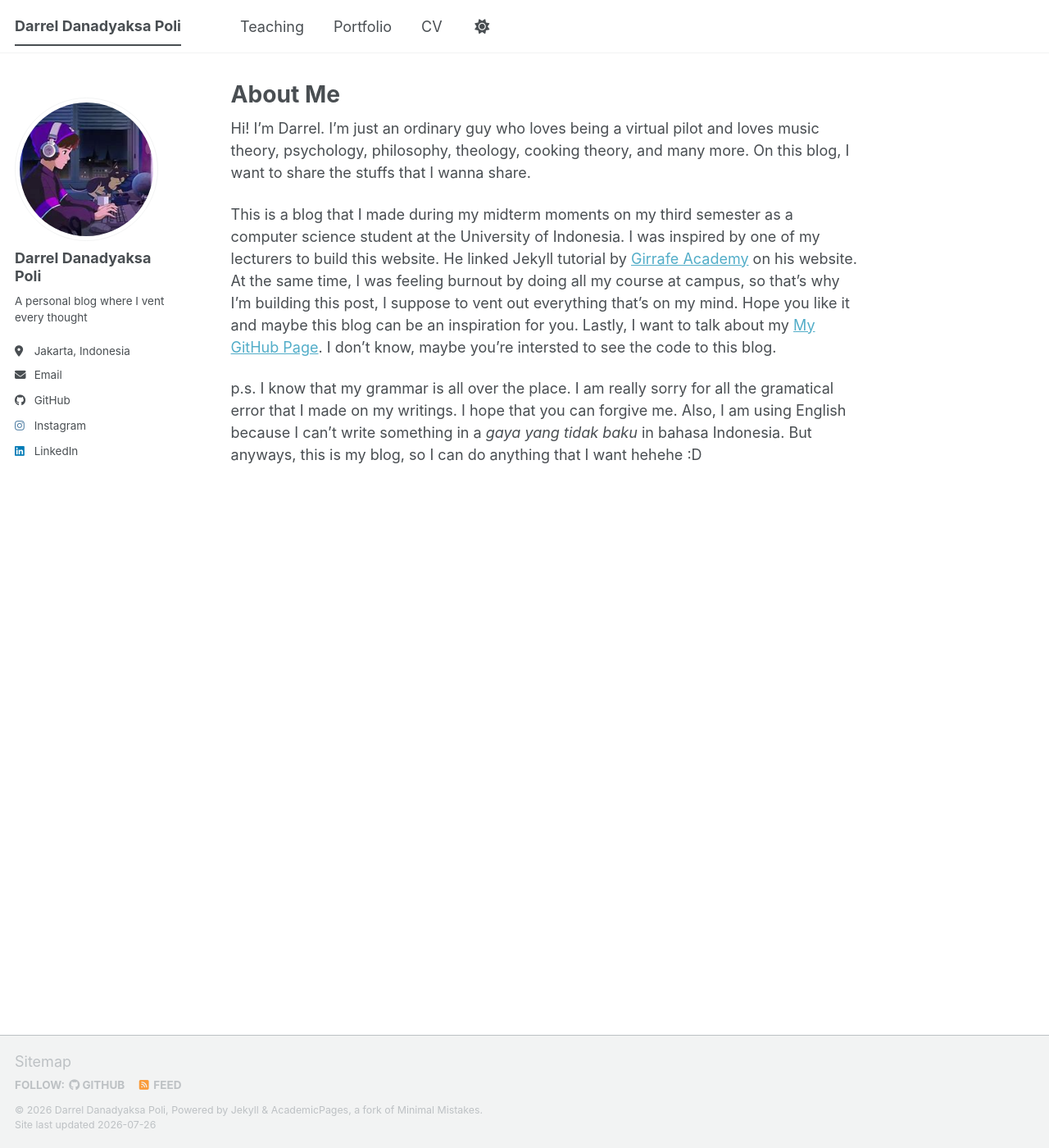
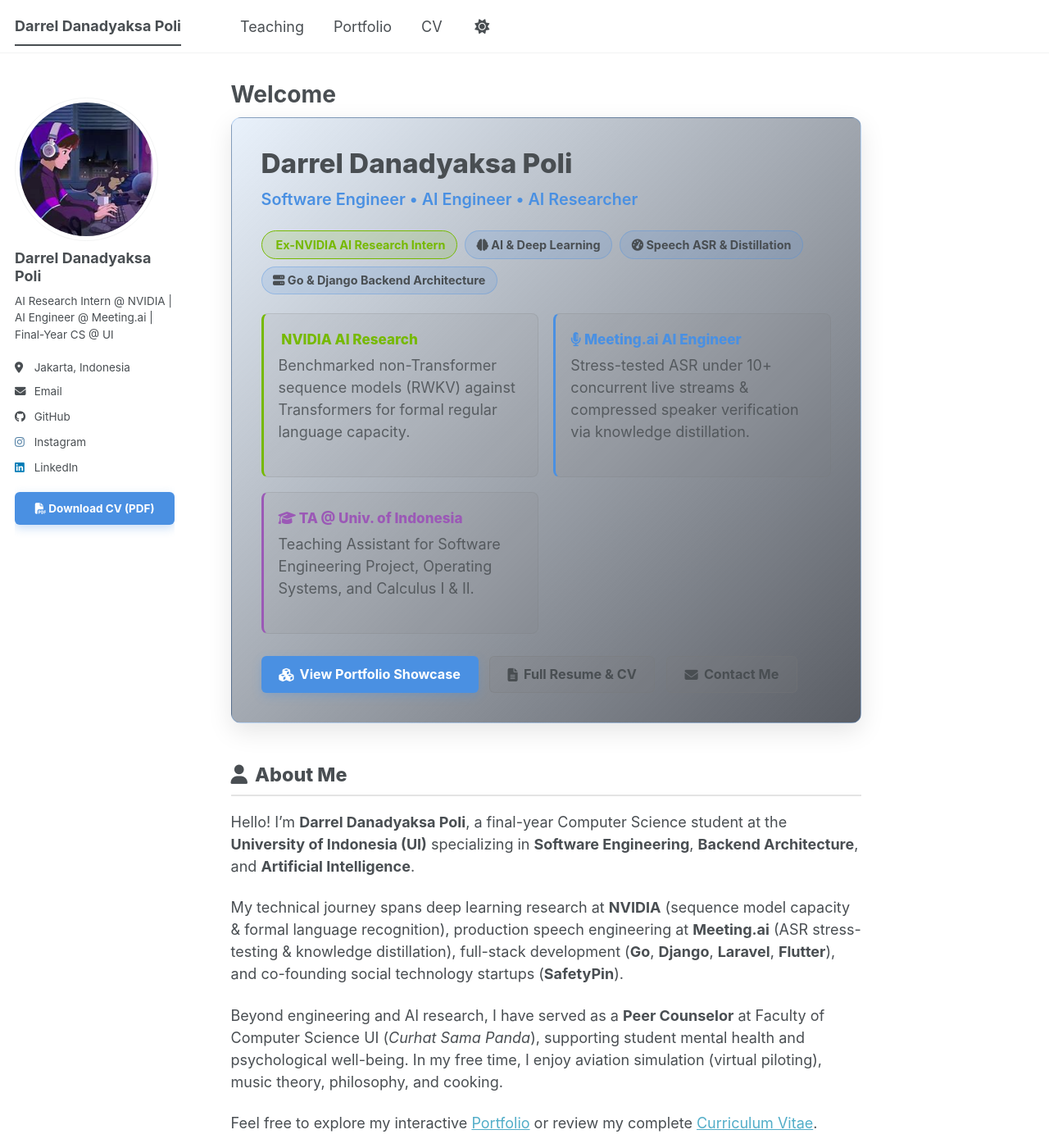
Before and after one commit to KronosDP/KronosDP.github.io, a Jekyll site: the page built from _pages/about.md, in a window 1280 px wide and 1400 px high. Shown: the whole window at 82% size. Built offline with Jekyll 4.4.1, drawn with Linux system fonts in a browser that asks for light colours; a script bundle is joined from its source files by our own code; library files that are not in the unit come from our copies.

Commit message:
Optimize site for recruiter conversion with homepage hero, sidebar bio, and download CV CTA

```diff
--- a/_config.yml
+++ b/_config.yml
@@ -12,7 +12,7 @@
 title                    : "Darrel Danadyaksa Poli"
 title_separator          : "-"
 name                     : &name "Darrel Danadyaksa Poli"
-description              : &description "A personal website and academic portfolio where I vent every thought."   # Update this with a general description of your site, this is the default if not overridden by a page
+description              : &description "Darrel Danadyaksa Poli — Software Engineer, AI Engineer, & AI Researcher."   # Update this with a general description of your site, this is the default if not overridden by a page
 url                      : https://KronosDP.github.io # The base hostname & protocol for your site e.g. "https://[your GitHub username].github.io",
                                                            # or if you already have some other page hosted on Github then use "https://[your GitHub username].github.io/[Your Repo Name]"
 baseurl                  : "" # the subpath of your site, e.g. "/blog"
@@ -26,7 +26,7 @@
   avatar           : "profile.png"
   name             : "Darrel Danadyaksa Poli"
   pronouns         : # example: "she/her"
-  bio              : "A personal blog where I vent every thought"
+  bio              : "AI Research Intern @ NVIDIA | AI Engineer @ Meeting.ai | Final-Year CS @ UI"
   location         : "Jakarta, Indonesia"
   employer         : # Red Brick University
   uri              : # URL
--- a/_includes/author-profile.html
+++ b/_includes/author-profile.html
@@ -172,5 +172,10 @@
       <li><a href="https://www.zhihu.com/people/{{ author.zhihu }}"><i class="fab fa-fw fa-zhihu icon-pad-right" aria-hidden="true"></i>Zhihu</a></li>
       {% endif %}
     </ul>
+    <div style="margin-top: 1rem; text-align: center;">
+      <a href="/cv/resume-ai.pdf" target="_blank" class="btn btn--primary" style="display: block; width: 100%; border-radius: 6px; font-weight: 700; background: #4a90e2; color: #fff !important; text-decoration: none !important; padding: 0.55rem 0.5rem; text-align: center; box-shadow: 0 4px 12px rgba(74, 144, 226, 0.3);">
+        <i class="fas fa-file-pdf"></i> Download CV (PDF)
+      </a>
+    </div>
   </div>
 </div>
--- a/_pages/about.md
+++ b/_pages/about.md
@@ -1,14 +1,174 @@
 ---
 permalink: /
-title: "About Me"
+title: "Welcome"
 author_profile: true
 redirect_from:
   - /about/
   - /about.html
 ---
 
-Hi! I'm Darrel. I'm just an ordinary guy who loves being a virtual pilot and loves music theory, psychology, philosophy, theology, cooking theory, and many more. On this blog, I want to share the stuffs that I wanna share.
+<style>
+  .hero-banner {
+    background: linear-gradient(135deg, rgba(74, 144, 226, 0.12) 0%, rgba(20, 25, 35, 0.7) 100%);
+    border: 1px solid rgba(74, 144, 226, 0.3);
+    border-radius: 12px;
+    padding: 2rem;
+    margin-bottom: 2.5rem;
+    box-shadow: 0 10px 30px rgba(0,0,0,0.1);
+  }
 
-This is a blog that I made during my midterm moments on my third semester as a computer science student at the University of Indonesia. I was inspired by one of my lecturers to build this website. He linked Jekyll tutorial by [Girrafe Academy](https://www.youtube.com/playlist?list=PLLAZ4kZ9dFpOPV5C5Ay0pHaa0RJFhcmcB) on his website. At the same time, I was feeling burnout by doing all my course at campus, so that's why I'm building this post, I suppose to vent out everything that's on my mind. Hope you like it and maybe this blog can be an inspiration for you. Lastly, I want to talk about my [My GitHub Page](https://github.com/KronosDP). I don't know, maybe you're intersted to see the code to this blog.
+  .hero-title {
+    font-size: 1.85rem;
+    font-weight: 800;
+    margin: 0 0 0.5rem 0;
+  }
 
-p.s. I know that my grammar is all over the place. I am really sorry for all the gramatical error that I made on my writings. I hope that you can forgive me. Also, I am using English because I can't write something in a _gaya yang tidak baku_ in bahasa Indonesia. But anyways, this is my blog, so I can do anything that I want hehehe :D
+  .hero-subtitle {
+    font-size: 1.1rem;
+    font-weight: 600;
+    color: #4a90e2;
+    margin-bottom: 1.25rem;
+  }
+
+  .target-roles {
+    display: flex;
+    flex-wrap: wrap;
+    gap: 0.5rem;
+    margin-bottom: 1.25rem;
+  }
+
+  .role-badge {
+    font-size: 0.8rem;
+    font-weight: 700;
+    padding: 0.3rem 0.75rem;
+    border-radius: 20px;
+    background: rgba(74, 144, 226, 0.15);
+    border: 1px solid rgba(74, 144, 226, 0.35);
+    color: var(--global-text-color, #eee);
+  }
+
+  .role-badge.nvidia-badge {
+    background: rgba(118, 185, 0, 0.15);
+    border-color: #76B900;
+    color: #76B900;
+  }
+
+  .hero-highlights {
+    display: grid;
+    grid-template-columns: repeat(auto-fit, minmax(220px, 1fr));
+    gap: 1rem;
+    margin-bottom: 1.5rem;
+  }
+
+  .highlight-card {
+    background: rgba(120, 120, 120, 0.08);
+    border: 1px solid rgba(120, 120, 120, 0.2);
+    border-radius: 8px;
+    padding: 1rem;
+  }
+
+  .highlight-title {
+    font-size: 0.95rem;
+    font-weight: 800;
+    margin-bottom: 0.3rem;
+  }
+
+  .highlight-desc {
+    font-size: 0.85rem;
+    opacity: 0.85;
+    margin: 0;
+  }
+
+  .hero-cta-wrap {
+    display: flex;
+    gap: 0.75rem;
+    flex-wrap: wrap;
+  }
+
+  .cta-btn {
+    display: inline-flex;
+    align-items: center;
+    gap: 0.4rem;
+    font-size: 0.9rem;
+    font-weight: 700;
+    padding: 0.5rem 1.2rem;
+    border-radius: 6px;
+    text-decoration: none !important;
+    transition: all 0.2s ease;
+  }
+
+  .cta-primary {
+    background: #4a90e2;
+    color: #fff !important;
+    box-shadow: 0 4px 12px rgba(74, 144, 226, 0.3);
+  }
+
+  .cta-primary:hover {
+    background: #357abd;
+  }
+
+  .cta-secondary {
+    background: rgba(120, 120, 120, 0.15);
+    color: var(--global-text-color, #eee) !important;
+    border: 1px solid rgba(120, 120, 120, 0.3);
+  }
+
+  .cta-secondary:hover {
+    background: rgba(120, 120, 120, 0.3);
+  }
+
+  .section-heading {
+    font-size: 1.3rem;
+    font-weight: 800;
+    margin: 2rem 0 1rem 0;
+    padding-bottom: 0.4rem;
+    border-bottom: 2px solid rgba(120, 120, 120, 0.2);
+    display: flex;
+    align-items: center;
+    gap: 0.5rem;
+  }
+</style>
+
+<!-- RECRUITER HERO LANDING BANNER -->
+<div class="hero-banner">
+  <h1 class="hero-title">Darrel Danadyaksa Poli</h1>
+  <div class="hero-subtitle">Software Engineer &bull; AI Engineer &bull; AI Researcher</div>
+
+  <div class="target-roles">
+    <span class="role-badge nvidia-badge"><i class="fab fa-nvidia"></i> Ex-NVIDIA AI Research Intern</span>
+    <span class="role-badge"><i class="fas fa-brain"></i> AI & Deep Learning</span>
+    <span class="role-badge"><i class="fas fa-tachometer-alt"></i> Speech ASR & Distillation</span>
+    <span class="role-badge"><i class="fas fa-server"></i> Go & Django Backend Architecture</span>
+  </div>
+
+  <div class="hero-highlights">
+    <div class="highlight-card" style="border-left: 3px solid #76B900;">
+      <div class="highlight-title" style="color: #76B900;"><i class="fab fa-nvidia"></i> NVIDIA AI Research</div>
+      <p class="highlight-desc">Benchmarked non-Transformer sequence models (RWKV) against Transformers for formal regular language capacity.</p>
+    </div>
+    <div class="highlight-card" style="border-left: 3px solid #4a90e2;">
+      <div class="highlight-title" style="color: #4a90e2;"><i class="fas fa-microphone-alt"></i> Meeting.ai AI Engineer</div>
+      <p class="highlight-desc">Stress-tested ASR under 10+ concurrent live streams & compressed speaker verification via knowledge distillation.</p>
+    </div>
+    <div class="highlight-card" style="border-left: 3px solid #9b59b6;">
+      <div class="highlight-title" style="color: #9b59b6;"><i class="fas fa-graduation-cap"></i> TA @ Univ. of Indonesia</div>
+      <p class="highlight-desc">Teaching Assistant for Software Engineering Project, Operating Systems, and Calculus I & II.</p>
+    </div>
+  </div>
+
+  <div class="hero-cta-wrap">
+    <a href="/portfolio/" class="cta-btn cta-primary"><i class="fas fa-cubes"></i> View Portfolio Showcase</a>
+    <a href="/cv/" class="cta-btn cta-secondary"><i class="fas fa-file-alt"></i> Full Resume & CV</a>
+    <a href="mailto:darrel.danadyaksa19@gmail.com" class="cta-btn cta-secondary"><i class="fas fa-envelope"></i> Contact Me</a>
+  </div>
+</div>
+
+<div class="section-heading"><i class="fas fa-user"></i> About Me</div>
+
+Hello! I'm **Darrel Danadyaksa Poli**, a final-year Computer Science student at the **University of Indonesia (UI)** specializing in **Software Engineering**, **Backend Architecture**, and **Artificial Intelligence**.
+
+My technical journey spans deep learning research at **NVIDIA** (sequence model capacity & formal language recognition), production speech engineering at **Meeting.ai** (ASR stress-testing & knowledge distillation), full-stack development (**Go**, **Django**, **Laravel**, **Flutter**), and co-founding social technology startups (**SafetyPin**).
+
+Beyond engineering and AI research, I have served as a **Peer Counselor** at Faculty of Computer Science UI (*Curhat Sama Panda*), supporting student mental health and psychological well-being. In my free time, I enjoy aviation simulation (virtual piloting), music theory, philosophy, and cooking.
+
+Feel free to explore my interactive [Portfolio](/portfolio/) or review my complete [Curriculum Vitae](/cv/).
```
